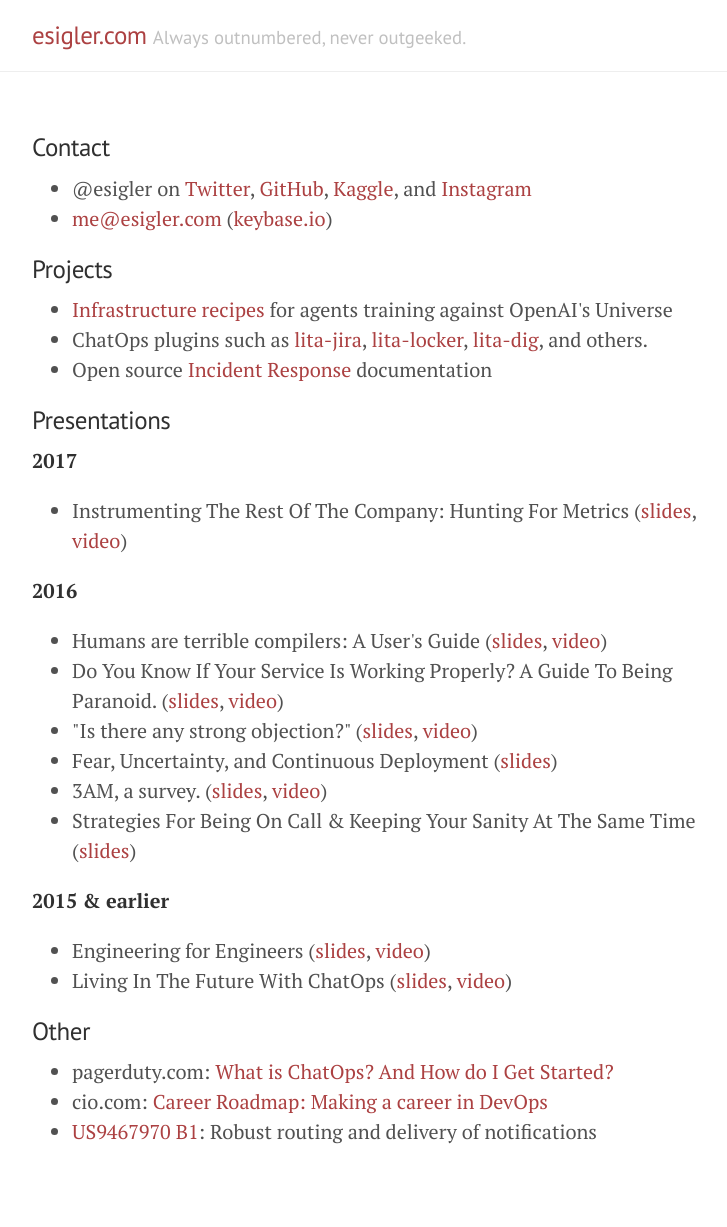
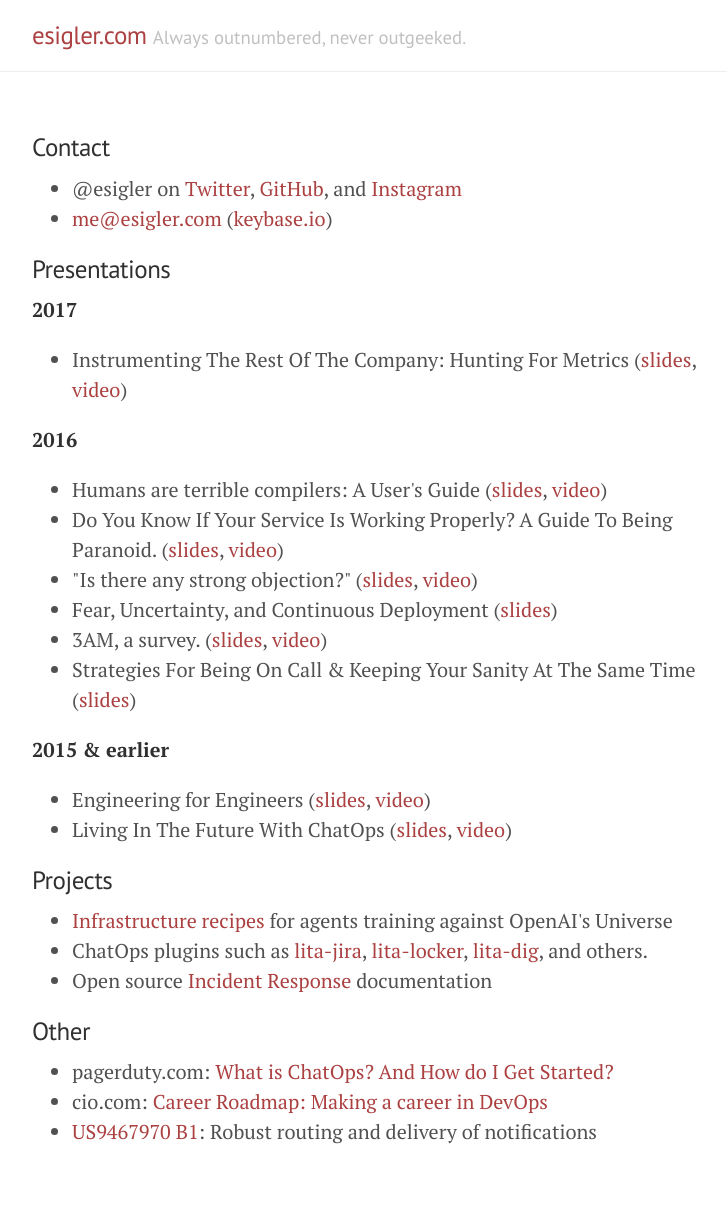
Before and after one commit to esigler/esigler.com, a Jekyll site: the page built from index.html, in a window 1280 px wide. Shown: the whole page, without its empty margins (248-975 px from the left). Built offline with Jekyll 4.4.1, drawn with Linux system fonts in a browser that asks for light colours; the list of posts is cut into pages by our own code; some of the changed lines change nothing that is shown.

Commit message:
Tiny things up a touch.

```diff
--- a/index.html
+++ b/index.html
@@ -7,14 +7,8 @@
   <div class="post">
     <h3 class="post-title">Contact</h3>
     <ul>
-      <li>@esigler on <a href="https://twitter.com/esigler">Twitter</a>, <a href="https://github.com/esigler">GitHub</a>, <a href="https://www.kaggle.com/esigler">Kaggle</a>, and <a href="https://instagram.com/esigler">Instagram</a></li>
+      <li>@esigler on <a href="https://twitter.com/esigler">Twitter</a>, <a href="https://github.com/esigler">GitHub</a>, and <a href="https://instagram.com/esigler">Instagram</a></li>
       <li><a href="mailto:me@esigler.com">me@esigler.com</a> (<a href="https://keybase.io/esigler">keybase.io</a>)</li>
-    </ul>
-    <h3 class="post-title">Projects</h3>
-    <ul>
-      <li><a href="https://github.com/esigler/utf">Infrastructure recipes</a> for agents training against OpenAI's Universe</li>
-      <li>ChatOps plugins such as <a href="https://github.com/esigler/lita-jira">lita-jira</a>, <a href="https://github.com/esigler/lita-locker">lita-locker</a>, <a href="https://github.com/esigler/lita-dig">lita-dig</a>, and others.</li>
-      <li>Open source <a href="https://response.pagerduty.com">Incident Response</a> documentation</li>
     </ul>
     <h3 class="post-title">Presentations</h3>
     <p><strong>2017</strong></p>
@@ -35,6 +29,12 @@
       <li>Engineering for Engineers (<a href="https://speakerdeck.com/esigler/engineering-for-engineers">slides</a>, <a href="https://www.youtube.com/watch?v=XF8yvrCcf8w">video</a>)</li>
       <li>Living In The Future With ChatOps (<a href="https://speakerdeck.com/esigler/living-in-the-future-with-chatops">slides</a>, <a href="https://www.youtube.com/watch?v=Heo5YtRikds">video</a>)</li>
     </ul>
+    <h3 class="post-title">Projects</h3>
+    <ul>
+      <li><a href="https://github.com/esigler/utf">Infrastructure recipes</a> for agents training against OpenAI's Universe</li>
+      <li>ChatOps plugins such as <a href="https://github.com/esigler/lita-jira">lita-jira</a>, <a href="https://github.com/esigler/lita-locker">lita-locker</a>, <a href="https://github.com/esigler/lita-dig">lita-dig</a>, and others.</li>
+      <li>Open source <a href="https://response.pagerduty.com">Incident Response</a> documentation</li>
+    </ul>
     <h3 class="post-title">Other</h3>
     <ul>
       <li>pagerduty.com: <a href="https://www.pagerduty.com/blog/what-is-chatops/">What is ChatOps? And How do I Get Started?</a></li>
```
